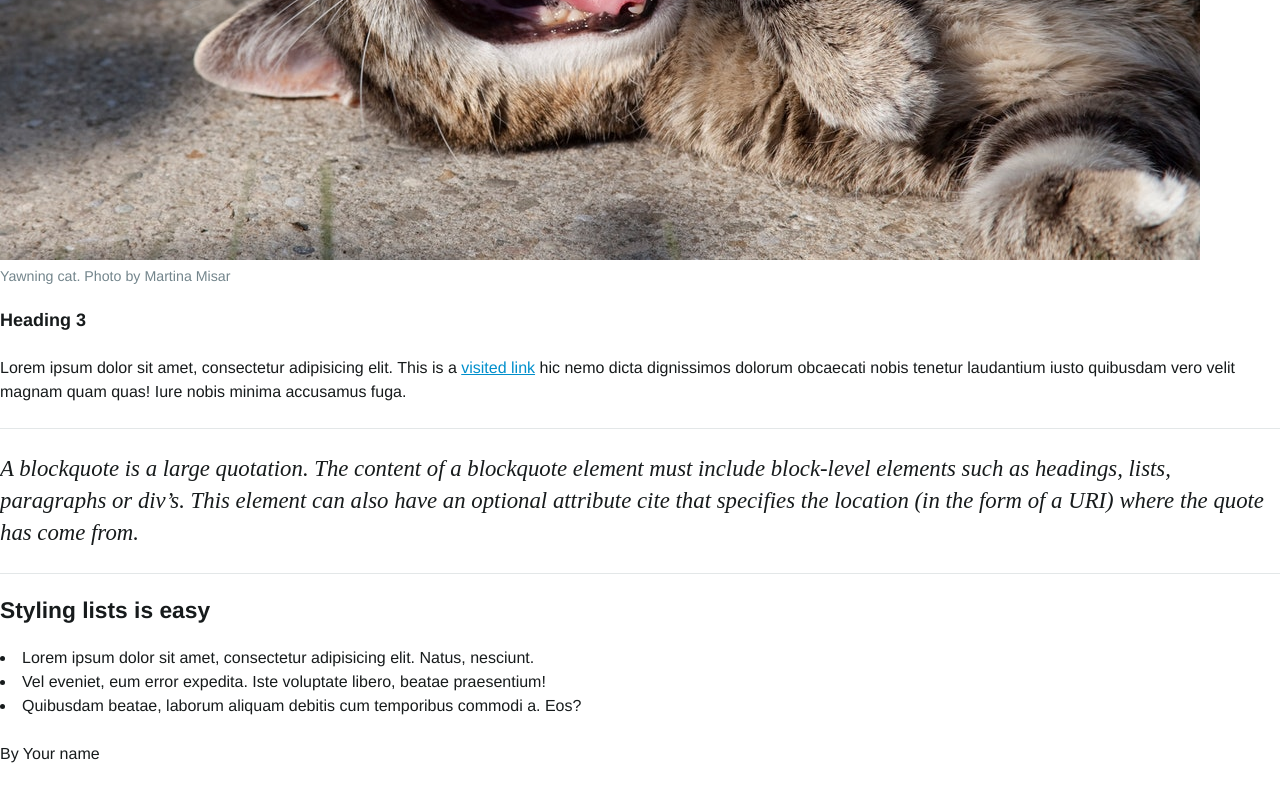
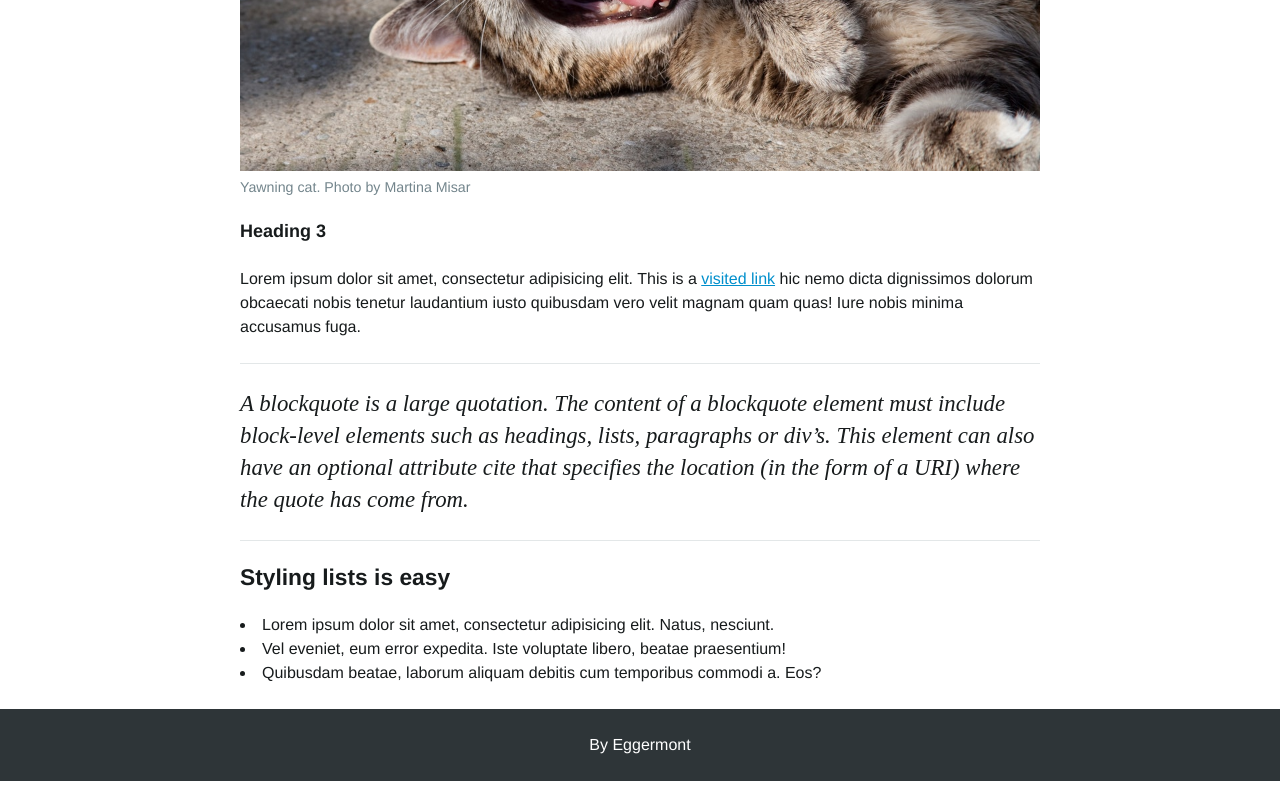
Before and after one commit to mct-ui/html5-boilerplate-EggermontLiam, a plain HTML site: page index.html in a window 1280 px wide. Shown: the part 839-1629 px from the top of the page. Drawn offline with Linux system fonts and the light colour scheme.

Commit message:
end result

```diff
--- a/css/screen.scss
+++ b/css/screen.scss
@@ -323,6 +323,25 @@ a:active {
 */
 
 .o-row {
+  padding: $space-m $space-m 0;
+  display: flow-root;
+  display: flex;
+  // justify-content: center;
+  flex-direction: column;
+  align-items: center;
+}
+
+.o-row--dark {
+  background: get-color("color-gray", 800);
+  color: white;
+}
+
+.o-row--primary {
+  background: $color-primary-light;
+}
+
+.o-row--lg {
+  padding: calc($space-m * 2) calc($space-m * 2) 0;
 }
 
 /*
@@ -332,6 +351,7 @@ a:active {
 */
 
 .o-container {
+  max-width: 50em;
 }
 
 /*
--- a/index.html
+++ b/index.html
@@ -16,15 +16,18 @@
   </head>
 
   <body>
-    <header>
+    <header class="o-row o-row--primary o-row--lg">
+      <div class="o-container">
           <h1>Hello world! This is my HTML5 boilerplate.</h1>
           <p>
             A Boilerplate helps you build fast, robust, and adaptable web apps or
             sites. Kick-start your project with the combined knowledge and effort of
             100s of developers, all in one little package.
           </p>
+      </div>
     </header>
-    <main>
+    <main class="o-row">
+      <div class="o-container">
           <h2>In this document</h2>
           <nav>
             <ul>
@@ -86,9 +89,12 @@
               Eos?
             </li>
           </ul>
+      </div>
     </main>
-    <footer>
-      <p>By <strong>Your name</strong></p>
+    <footer class="o-row o-row--dark">
+      <div class="o-container">
+          <p>By <strong>Eggermont</strong></p>
+      </div>
     </footer>
   </body>
 </html>
```
Also changed, not shown: css/screen.css, 1 other file. Lines whose indentation alone changed are shown as unchanged.
